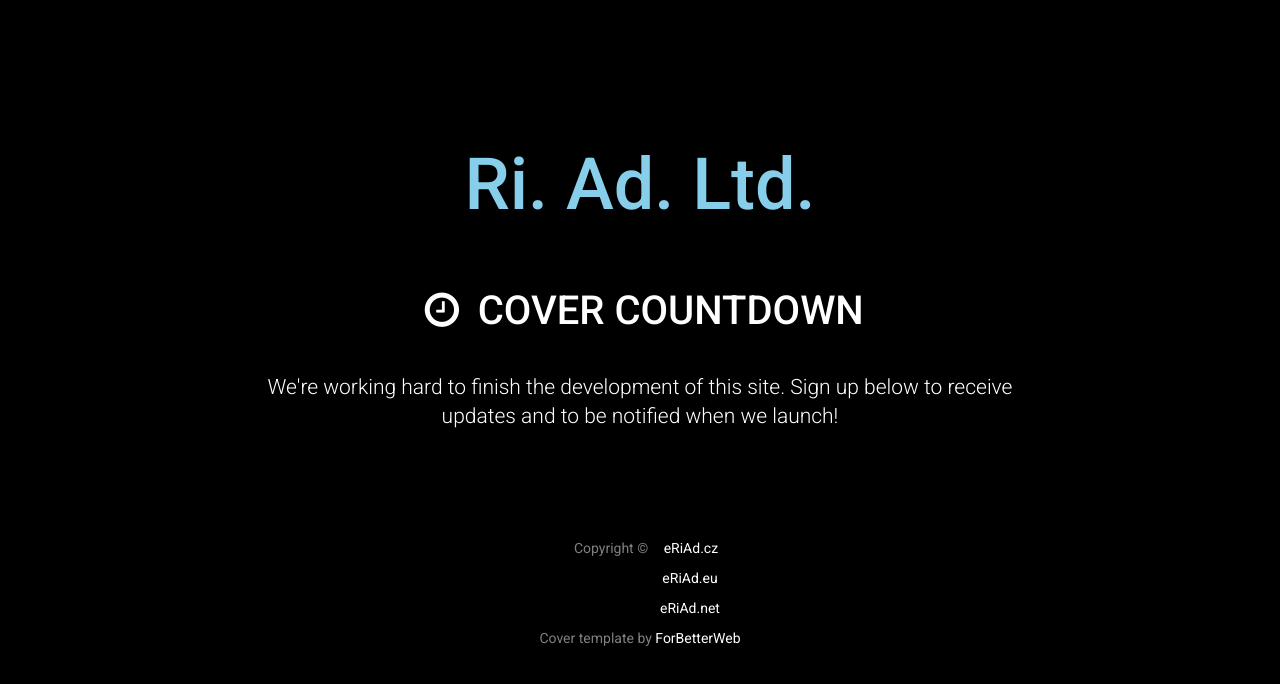
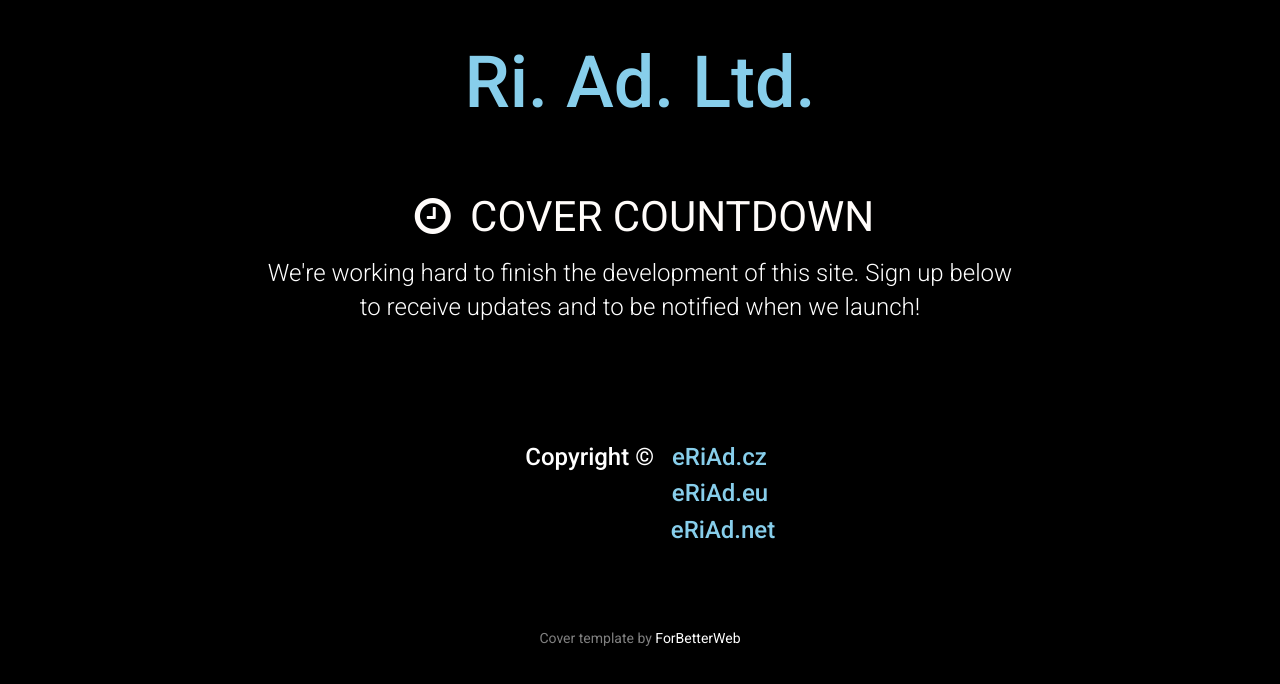
Before and after one commit to Ichajdek/eriad-cz, a plain HTML site: page index.html in a window 1280 px wide. Shown: the part 112-796 px from the top of the page. Drawn offline with Linux system fonts and the light colour scheme.

Commit message:
Update index.html
Fixing domains and midlle text

```diff
--- a/index.html
+++ b/index.html
@@ -56,19 +56,26 @@
                 <!---- <i class="fa fa-clock-o" style="font-size:48px;color:red"></i> ---->
                 <h1 class="cover-heading" style="color:#87CEEB; font-size:72px"> </i> Ri. Ad. Ltd.</h1>
                 <p style="margin-bottom: 35px;"></p>
-                <h1 class="cover-heading"> <i class="fa fa-clock-o fa-fw"></i> COVER COUNTDOWN</h1>
-                <p class="lead">We're working hard to finish the development of this site. Sign up below to receive updates and to be notified when we launch!</p>
+
+                <p style="color:#fffcfa; font-size:42px"> <i class="fa fa-clock-o fa-fw"></i> COVER COUNTDOWN</p>
+                <p class="lead" style="font-size:x-large ;">We're working hard to finish the development of this site. Sign up below to receive updates and to be notified when we launch!</p>
                 <div id="clock"></div>
+
+            </div>
+            <p style="margin-bottom:15%;"></p>
+            <div class="inner cover">
+
+                <h3>Copyright &copy
+                    <a style="position:relative; left:12px; color:#87CEEB" href="http://eriad.cz/">eRiAd.cz</a>
+                 <p></p>
+                 <p><a style="position:relative; left:80px; color:#87CEEB" href="http://eriad.eu">eRiAd.eu</a></p>
+                 <p><a style="position:relative; left:83px; color:#87CEEB" href="http://eriad.net">eRiAd.net</a></p>
+                </h3>
 
             </div>
 
             <div class="mastfoot">
                 <div class="inner">
-
-                    <p>Copyright &copy <a style = "position:relative; left:12px"; href="http://eriad.cz/">eRiAd.cz</a> </p>
-                    <p style = "position:relative; left:50px";> <a href="http://eriad.eu/"> eRiAd.eu </a> </p>
-                    <p style = "position:relative; left:50px";> <a href="http://eriad.net/">eRiAd.net</a></p>
-
                     <p>Cover template by <a href="http://forbetterweb.com/">ForBetterWeb</a></p>
                 </div>
             </div>
```
Lines whose indentation alone changed are shown as unchanged.
